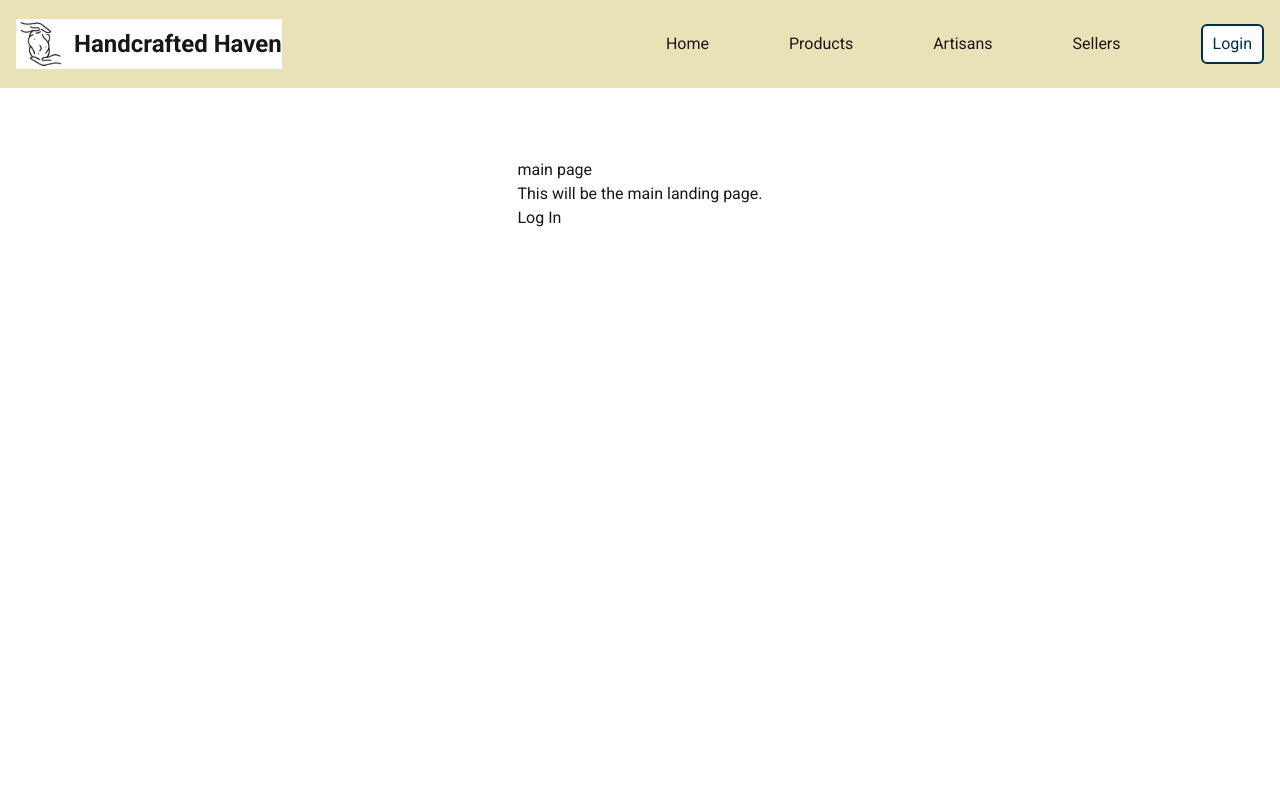
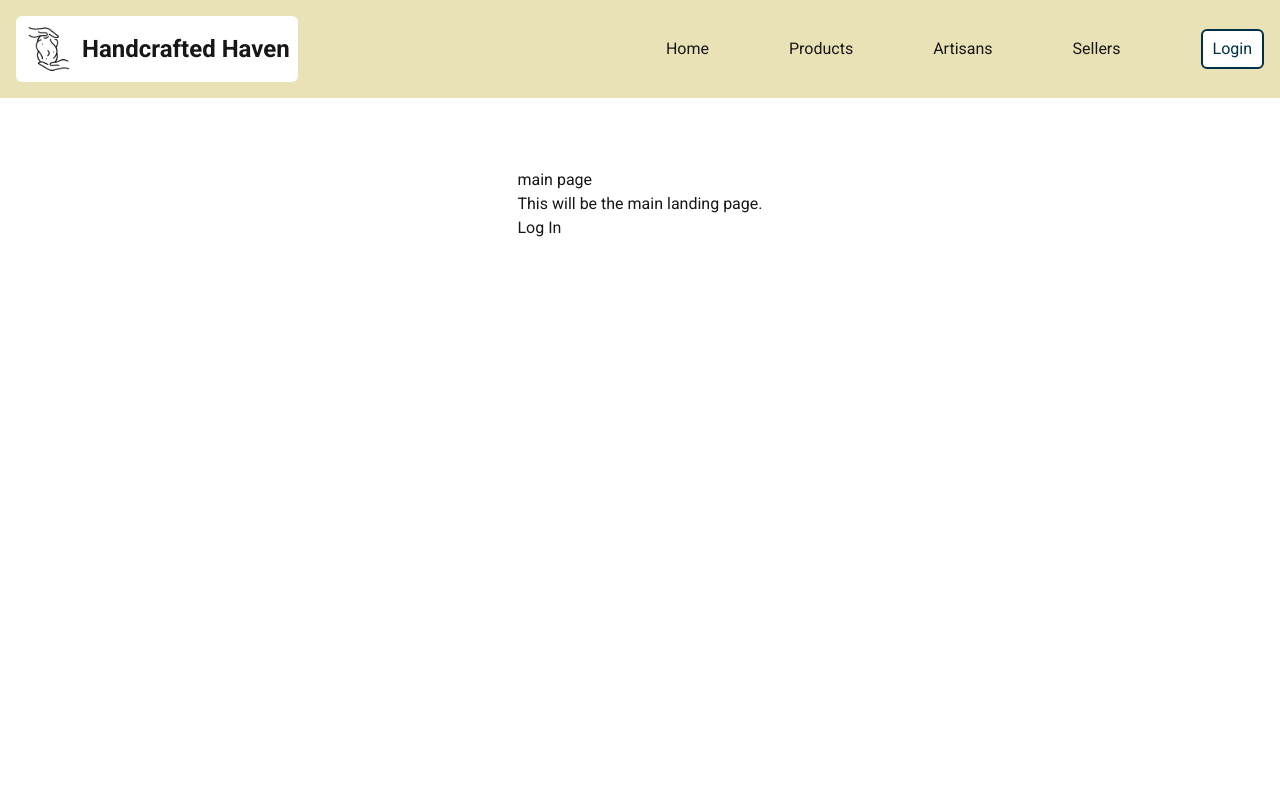
Before and after one commit to limanjohnson/handcraft-haven, a Next.js app: page / in a window 1280 px wide. Shown: the top 800 px of the page. Built offline with nearby package versions, Linux system fonts and the light colour scheme.

Commit message:
header logo update

```diff
--- a/src/components/Header.tsx
+++ b/src/components/Header.tsx
@@ -13,7 +13,7 @@ export default function Header() {
           <div className="flex items-center justify-between p-4">
 
             {/* Logo + Name */}
-            <Link href="/" className="flex items-center gap-2 bg-white">
+            <Link href="/" className="flex items-center gap-2 bg-white p-2 rounded-md">
               <Image
                 src="/logo.png"
                 alt="Handcrafted Haven Logo"
```
